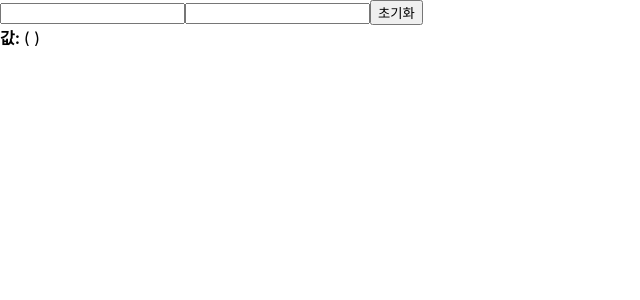
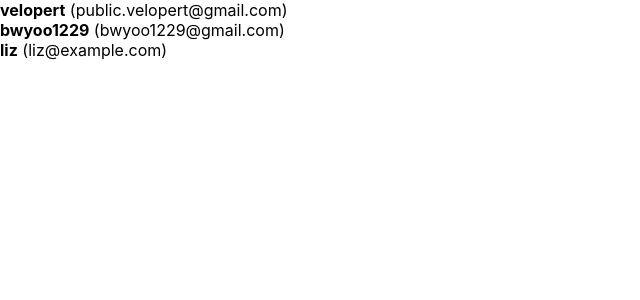
Before and after one commit to bwyoo1229/fc-react, a React (Create React App) app: page / in a window 1280 px wide. Shown: the top 300 px of the page, without its empty margins (0-640 px from the left). Built offline with nearby package versions, Linux system fonts and the light colour scheme.

Commit message:
배열 렌더링하기

```diff
--- a/src/App.js
+++ b/src/App.js
@@ -1,8 +1,8 @@
 import React from 'react';
-import InputSample from './InputSample';
+import UserList from './UserList';
 
 function App() {
-  return <InputSample />;
+  return <UserList />;
 }
 
 export default App;
--- /dev/null
+++ b/src/UserList.js
@@ -0,0 +1,47 @@
+import React from 'react';
+
+// 하나의 컴포넌트 파일에 두개의 컴포넌트를 만들어도 상관 없다
+// props를 받아올때 비구조화 할당 이용
+function User({ user }) {
+  return (
+    <div>
+      <b>{user.username}</b> <span>({user.email})</span>
+    </div>
+  );
+}
+function UserList() {
+  const users = [
+    {
+      id: 1,
+      username: 'velopert',
+      email: 'public.velopert@gmail.com',
+    },
+    {
+      id: 2,
+      username: 'bwyoo1229',
+      email: 'bwyoo1229@gmail.com',
+    },
+    {
+      id: 3,
+      username: 'liz',
+      email: 'liz@example.com',
+    },
+  ];
+
+  // Each child in a list should have a unique "key" prop.
+  // 효율적인 re-rendering을 위해서 각 배열의 고유한 key 값을 지정해주어야 한다.
+  // re-rendering 할때 key 값을 통해서 객체들을 관리하고 있기 때문에 배열에서 특정 객체의 추가/ 삭제가 효율적으로 된다.
+  return (
+    <div>
+      {users.map((user) => (
+        <User user={user} key={user.id} />
+      ))}
+      {/* 만약 key으로 쓸 수 있는 고유 값이 없다면 index 값을 넣어줄 수 있다. 하지만 비효율적 */}
+      {/* {users.map((user, index) => (
+						<User user={user} key={index} />
+					))} */}
+    </div>
+  );
+}
+
+export default UserList;
```
Also changed, not shown: 1 other file (tests, documents, lock files or other folders).
